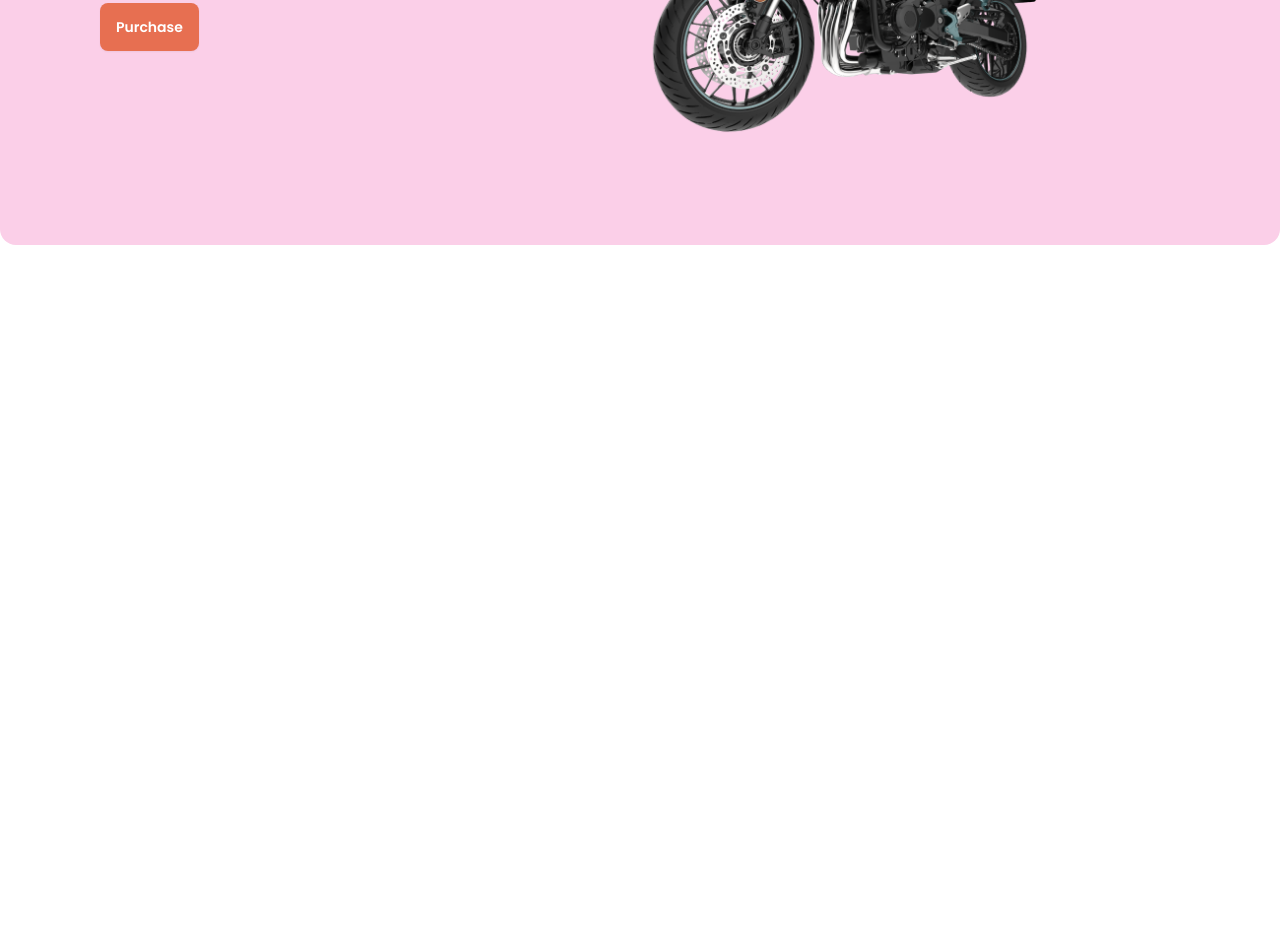
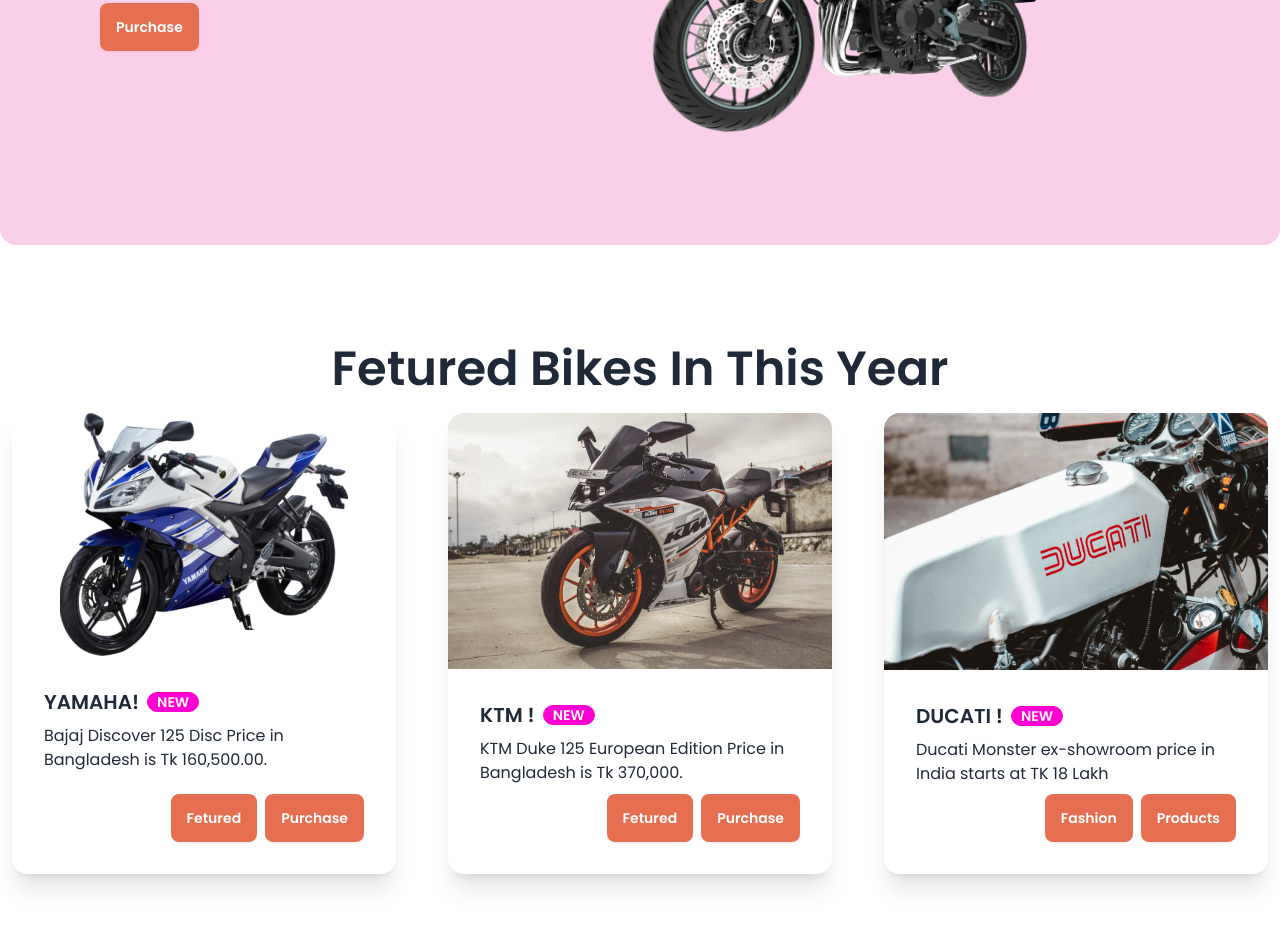
Before and after one commit to abdurrahaman2017/tailwind-and-daisyui-project-1, a plain HTML site: page index.html in a window 1280 px wide. Shown: the part 475-1402 px from the top of the page. Before the commit the page ends 800 px from the top, so only its background shows below. Drawn offline with nearby package versions, Linux system fonts and the light colour scheme.

Commit message:
fetured section style

```diff
--- a/index.html
+++ b/index.html
@@ -53,7 +53,7 @@
           </div>
           <ul
             tabindex="0"
-            class="menu menu-sm dropdown-content rounded-box z-[1] mt-3 w-52 p-2 shadow">
+            class="menu menu-sm dropdown-content rounded-box z-[1] mt-3 w-52 p-2 shadow bg-purple-200">
             <li><a>Home</a></li>
             <li>
               <a>Service</a>
@@ -194,13 +194,97 @@
 
     <!-- banner area code end here -->
 
-
   </header>
   <!-- header section code end here -->
 
+
+  <!-- main section code start here -->
   <main class="md:container md:mx-auto">
 
+    <!-- feture bike section code start here -->
+      <section class="mt-[100px] mb-[100px]">
+        <h2 class="font-semibold text-5xl text-center mb-5">Fetured Bikes In This Year</h2>
+        <div class="grid lg:grid-cols-2 xl:grid-cols-3 md:grid-cols-2 grid-cols-1 gap-10 pl-3">
+          <div class="card bg-base-100 w-96 shadow-xl">
+            <figure>
+              <img
+                src="images/others/feature-bike.png"
+                alt="Shoes" />
+            </figure>
+            <div class="card-body">
+              <h2 class="card-title">
+                YAMAHA!
+                <div class="badge badge-secondary">NEW</div>
+              </h2>
+              <p>Bajaj Discover 125 Disc Price in Bangladesh is Tk 160,500.00.</p>
+              <div class="card-actions justify-end">
+                <div class="badge badge-outline btn bg-bike-btn-primary text-white border-none">Fetured</div>
+                <div class="badge badge-outline btn bg-bike-btn-primary text-white border-none">Purchase</div>
+              </div>
+            </div>
+          </div>
+
+          <div class="card bg-base-100 w-96 shadow-xl">
+            <figure>
+              <img
+                src="images/others/fetured-2.avif"
+                alt="Shoes" />
+            </figure>
+            <div class="card-body">
+              <h2 class="card-title">
+                KTM !
+                <div class="badge badge-secondary">NEW</div>
+              </h2>
+              <p>KTM Duke 125 European Edition Price in Bangladesh is Tk 370,000.</p>
+              <div class="card-actions justify-end">
+                <div class="badge badge-outline btn bg-bike-btn-primary border-none text-white">Fetured</div>
+                <div class="badge badge-outline btn bg-bike-btn-primary border-none text-white">Purchase</div>
+              </div>
+            </div>
+          </div>
+
+          <div class="card bg-base-100 w-96 shadow-xl">
+            <figure>
+              <img
+                src="images/others/fetured-3.avif" class=""
+                alt="Shoes" />
+            </figure>
+            <div class="card-body">
+              <h2 class="card-title">
+                DUCATI !
+                <div class="badge badge-secondary">NEW</div>
+              </h2>
+              <p>Ducati Monster ex-showroom price in India starts at TK 18 Lakh </p>
+              <div class="card-actions justify-end">
+                <div class="badge badge-outline btn bg-bike-btn-primary border-none text-white">Fashion</div>
+                <div class="badge badge-outline btn bg-bike-btn-primary border-none text-white">Products</div>
+              </div>
+            </div>
+          </div>
+
+          <div class="card bg-base-100 w-96 shadow-xl xl:hidden ">
+            <figure>
+              <img
+                src="images/others/fetured-4.avif"
+                alt="Shoes" />
+            </figure>
+            <div class="card-body">
+              <h2 class="card-title">
+                DUCATI !
+                <div class="badge badge-secondary">NEW</div>
+              </h2>
+              <p>Ducati Monster ex-showroom price in India starts at TK 20 Lakh </p>
+              <div class="card-actions justify-end">
+                <div class="badge badge-outline btn bg-bike-btn-primary border-none text-white">Fetured</div>
+                <div class="badge badge-outline btn bg-bike-btn-primary border-none text-white">Purchase</div>
+              </div>
+            </div>
+          </div>
+        </div>
+      </section>
+      <!-- feture bike section code end here -->
   </main>
+<!-- main section code end here -->
 </body>
 
 
```
Also changed, not shown: images/others/fetured-2.avif (added), images/others/fetured-3.avif (added), images/others/fetured-4.avif (added).
